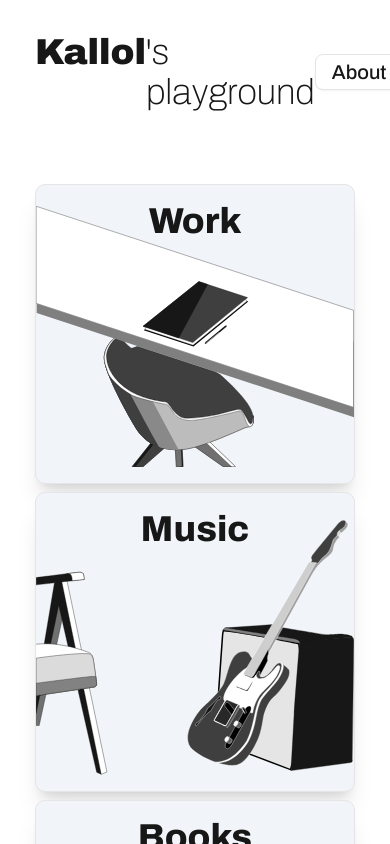
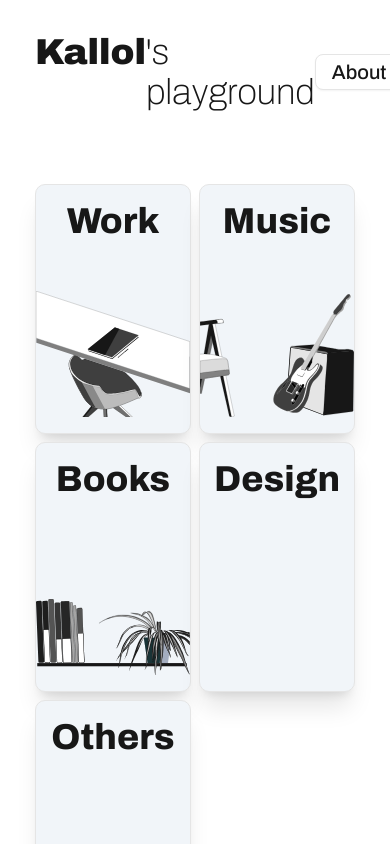
Before and after one commit to kallol000/portfolio, a Next.js app: page / in a window 390 px wide. Shown: the top 844 px of the page. Built offline with nearby package versions, Linux system fonts and the light colour scheme.

Commit message:
changed the mobile view

```diff
--- a/src/app/page.tsx
+++ b/src/app/page.tsx
@@ -5,8 +5,8 @@ import Link from "next/link";
 
 export default function Home() {
   return (
-    <div className="pt-8 max-w-xs grid grid-cols-1 m-auto gap-2 md:pt-16 md:grid-cols-2 md:max-w-2xl lg:max-w-4xl lg:grid-cols-3 2xl:max-w-7xl 2xl:grid-cols-5 ">
-      <div className="pb-16 text-4xl flex items-center justify-between col-span-1 md:col-span-2 md:text-5xl lg:col-span-3 lg:text-5xl 2xl:col-span-5 2xl:text-6xl ">
+    <div className="pt-8 max-w-xs grid grid-cols-2 m-auto gap-2 md:pt-16 md:grid-cols-2 md:max-w-2xl lg:max-w-4xl lg:grid-cols-3 2xl:max-w-7xl 2xl:grid-cols-5 ">
+      <div className="pb-16 text-4xl flex items-center justify-between col-span-2 md:col-span-2 md:text-5xl lg:col-span-3 lg:text-5xl 2xl:col-span-5 2xl:text-6xl ">
         <div className="flex ">
           <div className="font-black">Kallol</div>
           <div className="font-thin">{`'s playground`}</div>
--- a/src/components/ui/cardHome.tsx
+++ b/src/components/ui/cardHome.tsx
@@ -18,7 +18,7 @@ export default function CardHome({title, baseImg, activeImg}: cardProps) {
 
     return (
         <div
-            className={`min-h-[300px] max-h-[300px] shadow-xl border-1 bg-slate-100 rounded-lg col-span-1 flex flex-col items-center h-full pt-4 pb-4 transition-all duration-500 cursor-pointer relative overflow-hidden `}
+            className={`min-h-[250px] max-h-[250px] md:min-h-[300px] shadow-xl border-1 bg-slate-100 rounded-lg col-span-1 flex flex-col items-center h-full pt-4 pb-4 transition-all duration-500 cursor-pointer relative overflow-hidden `}
             onMouseEnter={() => setIsHovered(true)}
             onMouseLeave={() => setIsHovered(false)}
             >
```
